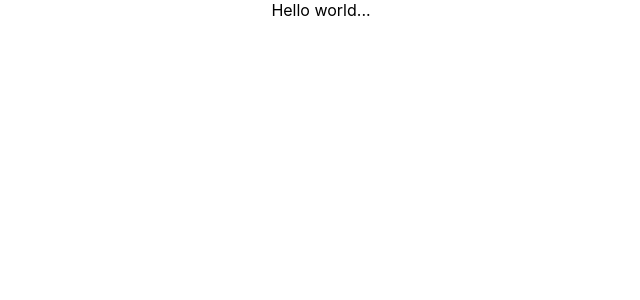
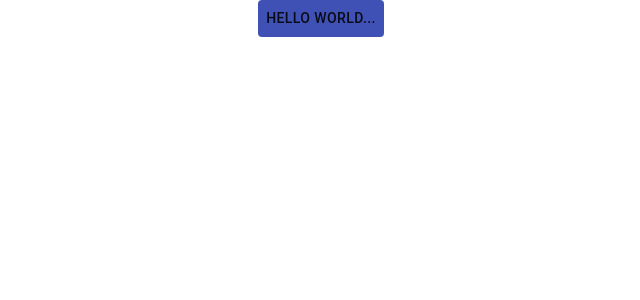
Before and after one commit to TheMrPizza/iListener, a React (Create React App) app in the folder ilistener/: page / in a window 1280 px wide. Shown: the top 300 px of the page, without its empty margins (319-959 px from the left). Built offline with nearby package versions, Linux system fonts and the light colour scheme.

Commit message:
Added the base for custom themes

```diff
--- a/ilistener/src/pages/homePage.js
+++ b/ilistener/src/pages/homePage.js
@@ -1,9 +1,33 @@
 import React from 'react';
+import { makeStyles, ThemeProvider } from '@material-ui/core/styles';
+import Button from '@material-ui/core/Button';
+import { mainTheme } from '../styling/themes';
+
+const useStyles = makeStyles((theme) => ({
+    root: {
+        backgroundColor: theme.palette.primary.main,
+        '&:hover': {
+            backgroundColor: theme.palette.primary.dark
+        },
+        '&:active': {
+            backgroundColor: theme.palette.primary.light
+        }
+
+    },
+}))
 
 export default function HomePage(props) {
+    const classes = useStyles();
+
     return (
-        <div>
-            Hello world...
-        </div>
+        <ThemeProvider theme={mainTheme} >
+            <Button classes={{
+                root: classes.root,
+                hover: classes.hover,
+                pressed: classes.pressed,
+            }}>
+                Hello world...
+            </Button>
+        </ThemeProvider>
     )
 }
--- /dev/null
+++ b/ilistener/src/styling/themes.js
@@ -0,0 +1,12 @@
+import { createMuiTheme } from '@material-ui/core/styles';
+import { blue } from '@material-ui/core/colors';
+
+export const mainTheme = createMuiTheme({
+    palette: {
+        primary: {
+            main: blue[500],
+            light: blue[50],
+            dark: blue[900],
+        },
+    }
+})
```
